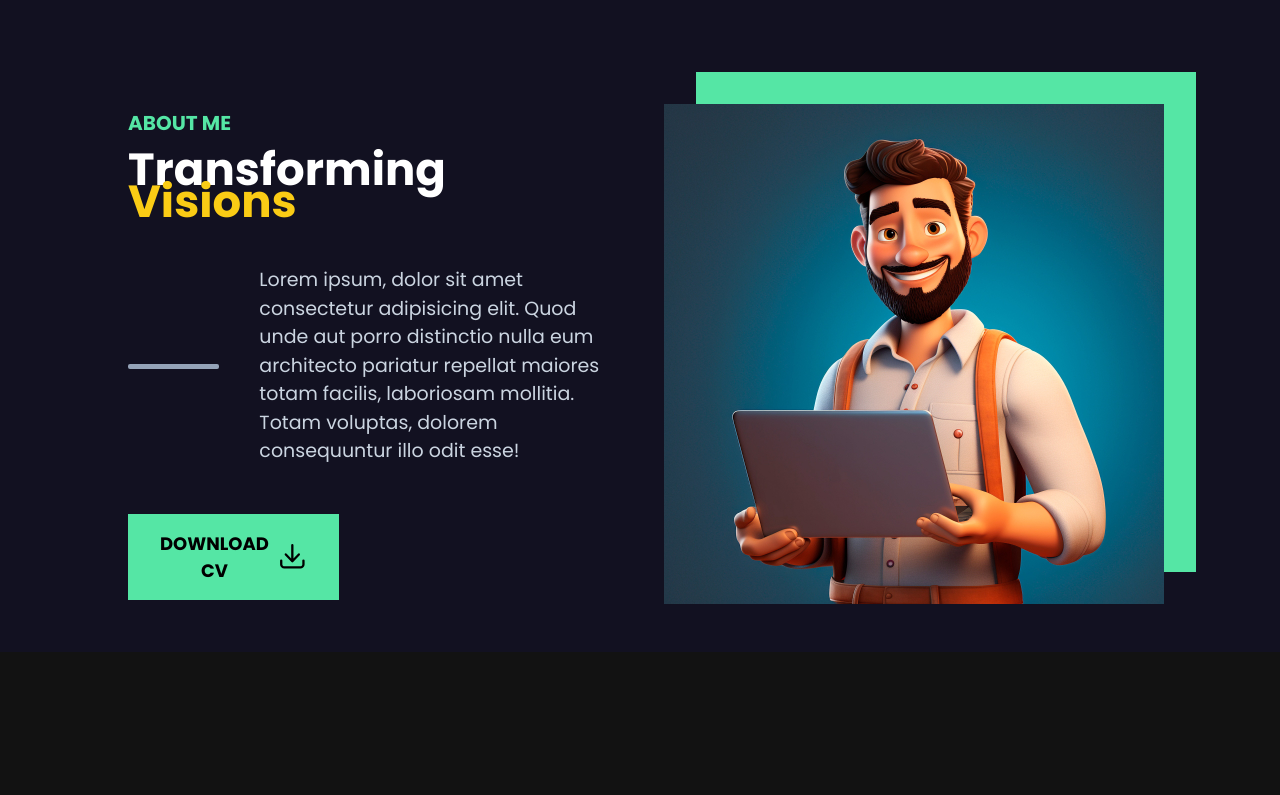
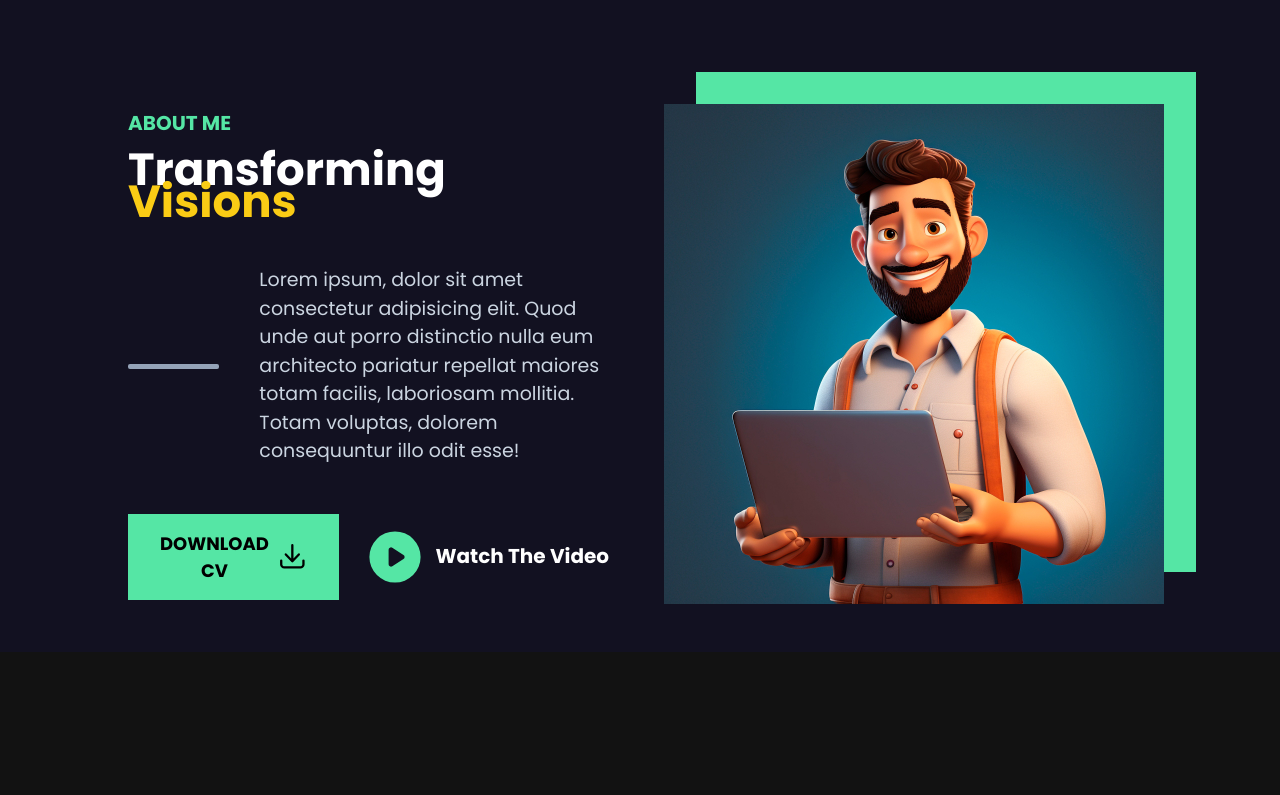
Before and after one commit to CharlesVela66/portfolio, a Next.js app: page / in a window 1280 px wide. Shown: the part 808-1603 px from the top of the page. Built offline with nearby package versions, Linux system fonts and the light colour scheme.

Commit message:
Download CV functional on local

```diff
--- a/components/About.tsx
+++ b/components/About.tsx
@@ -1,6 +1,7 @@
 import { ArrowDownTrayIcon } from '@heroicons/react/20/solid'
 import Image from 'next/image'
 import React from 'react'
+import ResumeButton from './ResumeButton'
 
 const About = () => {
   return (
@@ -19,10 +20,7 @@ const About = () => {
                         Lorem ipsum, dolor sit amet consectetur adipisicing elit. Quod unde aut porro distinctio nulla eum architecto pariatur repellat maiores totam facilis, laboriosam mollitia. Totam voluptas, dolorem consequuntur illo odit esse!
                     </p>
                 </div>
-                <button className='px-8 hover:bg-yellow-400 transition-all duration-200 py-4 text-[18px] font-bold uppercase bg-[#55e6a5] text-black flex items-center space-x-2'>
-                    <p> Download CV</p>
-                    <ArrowDownTrayIcon className='w-[1.6rem]h-[1.7rem] text-black'/>
-                </button>
+                <ResumeButton />
             </div>
             <div data-aos="fade-left" className='lg:w-[500px] mx-auto md:mx-0 mt-8 lg:mt-0 lg:h-[500px] w-[300px] h-[300px] relative'>
                 <Image src= "/images/about.jpg" alt='user' layout='fill' objectFit='contain' className='relative z-[11] w-full h-full object-contain'/>
--- a/components/Hero.tsx
+++ b/components/Hero.tsx
@@ -1,8 +1,9 @@
+/* eslint-disable react/no-unescaped-entities */
 import React from 'react'
 import Particle from './Particle'
 import TextEffect from './TextEffect'
 import Image from 'next/image'
-import { ArrowDownTrayIcon, PlayCircleIcon } from '@heroicons/react/20/solid'
+import ResumeButton from './ResumeButton'
 
 const Hero = () => {
   return (
@@ -17,16 +18,7 @@ const Hero = () => {
             <p className='mt-6 text-[18px] text-white'>
               Lorem ipsum dolor, sit amet consectetur adipisicing elit. Consequatur explicabo iusto at enim perferendis, sunt quisquam numquam facere voluptates, ut architecto alias voluptatem blanditiis dicta eligendi quam, ratione veritatis possimus.
             </p>
-            <div className='mt-8 flex-col space-y-6 sm:space-y-0 sm:flex sm:flex-row items-center sm:space-x-6'>
-              <button className='px-8 hover:bg-yellow-400 transition-all duration-200 py-4 text-[18px] font-bold uppercase bg-[#55e6a5] text-black flex items-center space-x-2'>
-                <p> Download CV</p>
-                <ArrowDownTrayIcon className='w-[1.6rem]h-[1.7rem] text-black'/>
-              </button>
-              <button className='flex items-cemter space-x-2'>
-                <PlayCircleIcon className='w-16 h-16 hover:text-yellow-400 transition-all duration-200 text-[#55e6a5]'/>
-                <p className='text-[20px] font-semibold text-white mt-4'>Watch The Video</p>
-              </button>
-            </div>
+            <ResumeButton />
           </div>
           <div className='w-[500px] hidden bg-[#55e6a5] relative lg:flex item-center rounded-full h-[500px]'>
             <Image src='/images/u1.jpg' alt='user' layout='fill' className='object-cover rounded-full'/>
--- /dev/null
+++ b/components/ResumeButton.tsx
@@ -0,0 +1,46 @@
+import React from 'react';
+import { ArrowDownTrayIcon, PlayCircleIcon } from '@heroicons/react/20/solid';
+
+const ResumeButton = () => {
+  const handleDownload = async () => {
+    try {
+      // Ruta directa al archivo PDF
+      const resumePath = '/files/CV_CARLOSVELASCO.pdf';
+
+      // Crea un enlace temporal
+      const link = document.createElement('a');
+
+      // Asigna la ruta del archivo PDF al atributo 'href' del enlace
+      link.href = resumePath;
+
+      // Establece el nombre del archivo para la descarga
+      link.download = 'CV_CARLOSVELASCO.pdf';
+
+      // Agrega el enlace al DOM (es necesario para algunos navegadores)
+      document.body.appendChild(link);
+
+      // Simula un clic en el enlace para iniciar la descarga
+      link.click();
+
+      // Elimina el enlace del DOM
+      document.body.removeChild(link);
+    } catch (error) {
+      console.error('Error al descargar el archivo:', error);
+    }
+  };
+
+  return (
+    <div className='mt-8 flex-col space-y-6 sm:space-y-0 sm:flex sm:flex-row items-center sm:space-x-6'>
+      <button className='px-8 hover:bg-yellow-400 transition-all duration-200 py-4 text-[18px] font-bold uppercase bg-[#55e6a5] text-black flex items-center space-x-2' onClick={handleDownload}>
+        <p> Download CV</p>
+        <ArrowDownTrayIcon className='w-[1.6rem]h-[1.7rem] text-black'/>
+      </button>
+      <button className='flex items-cemter space-x-2'>
+        <PlayCircleIcon className='w-16 h-16 hover:text-yellow-400 transition-all duration-200 text-[#55e6a5]'/>
+        <p className='text-[20px] font-semibold text-white mt-4'>Watch The Video</p>
+      </button>
+    </div>
+  );
+};
+
+export default ResumeButton;
```
Also changed, not shown: 1 other file (tests, documents, lock files or other folders).
